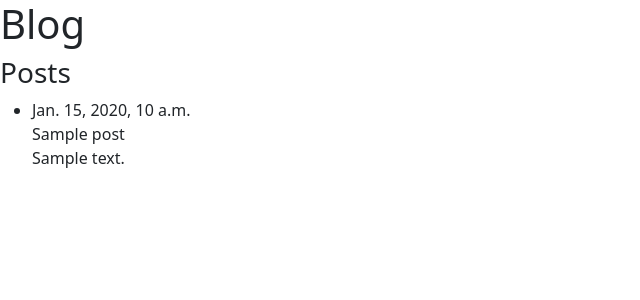
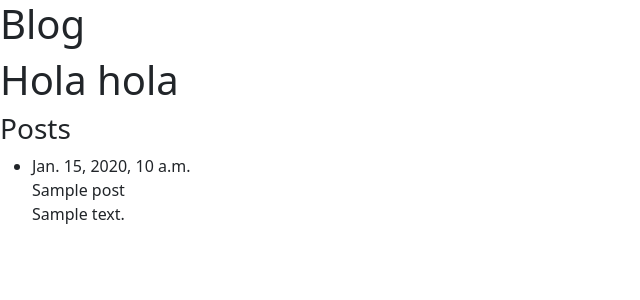
Before and after one commit to vicentechacon/blog_project, a Django app: template apps/blog_app/templates/blog_app/index.html in a window 1280 px wide. Shown: the top 300 px of the page, without its empty margins (0-640 px from the left). Run offline with Django 3.2, Linux system fonts and the light colour scheme; the template is opened without the code that fills it: values that come from a table or form of the project are taken from there, others are empty; tables that the repository leaves empty hold one stand-in row (values such as "Sample post"); parts of the project's set-up code (start-up, migrations or seed data) failed here and were passed over.

Commit message:
Update index.html

```diff
--- a/apps/blog_app/templates/blog_app/index.html
+++ b/apps/blog_app/templates/blog_app/index.html
@@ -19,7 +19,7 @@
     <main>
 
         <h1>Blog</h1>
-
+        <h1>Hola hola </h1>
         <h3>Posts</h3>
 
         <ul>
```
